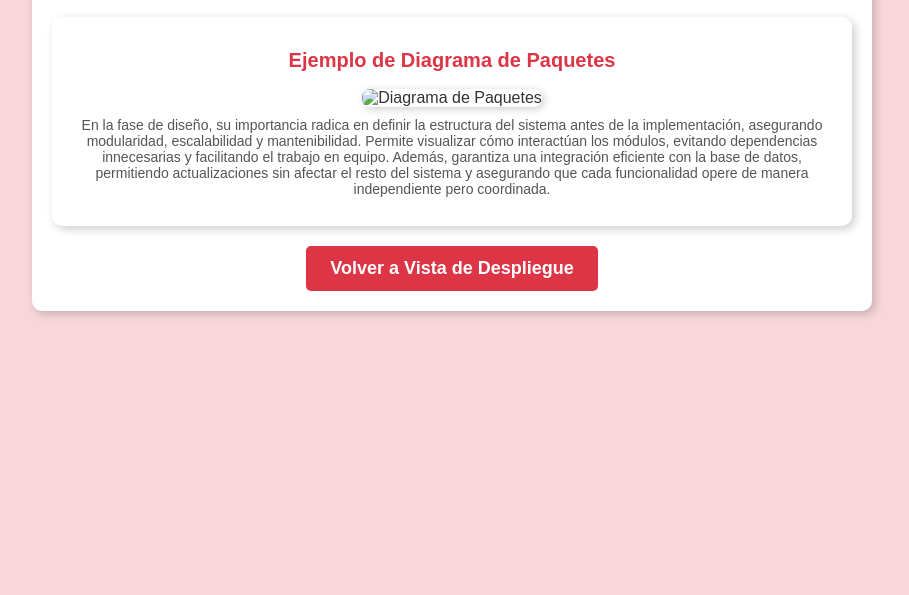
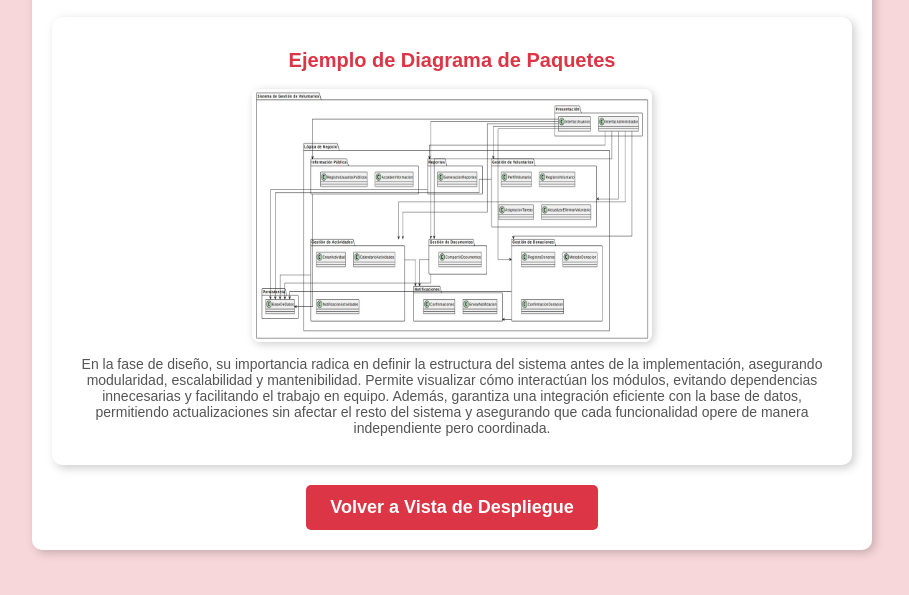
Before and after one commit to Oz4445/pagina-2.0, a plain HTML site: page diagrama_paquetes.html in a window 1280 px wide. Shown: the part 91-686 px from the top of the page, without its empty margins (188-1097 px from the left). Drawn offline with Linux system fonts and the light colour scheme.

Commit message:
Update diagrama_paquetes.html

```diff
--- a/diagrama_paquetes.html
+++ b/diagrama_paquetes.html
@@ -12,7 +12,7 @@
 
         <div class="diagram-section">
             <h2>Ejemplo de Diagrama de Paquetes</h2>
-            <img src="imagenes/paquetes.jpg" alt="Diagrama de Paquetes" class="zoomable">
+            <img src="paquetes.jpg" alt="Diagrama de Paquetes" class="zoomable">
             <p>En la fase de diseño, su importancia radica en definir la estructura del sistema antes de la implementación, asegurando modularidad, escalabilidad y mantenibilidad. Permite visualizar cómo interactúan los módulos, evitando dependencias innecesarias y facilitando el trabajo en equipo. Además, garantiza una integración eficiente con la base de datos, permitiendo actualizaciones sin afectar el resto del sistema y asegurando que cada funcionalidad opere de manera independiente pero coordinada.</p>
         </div>
 
```
